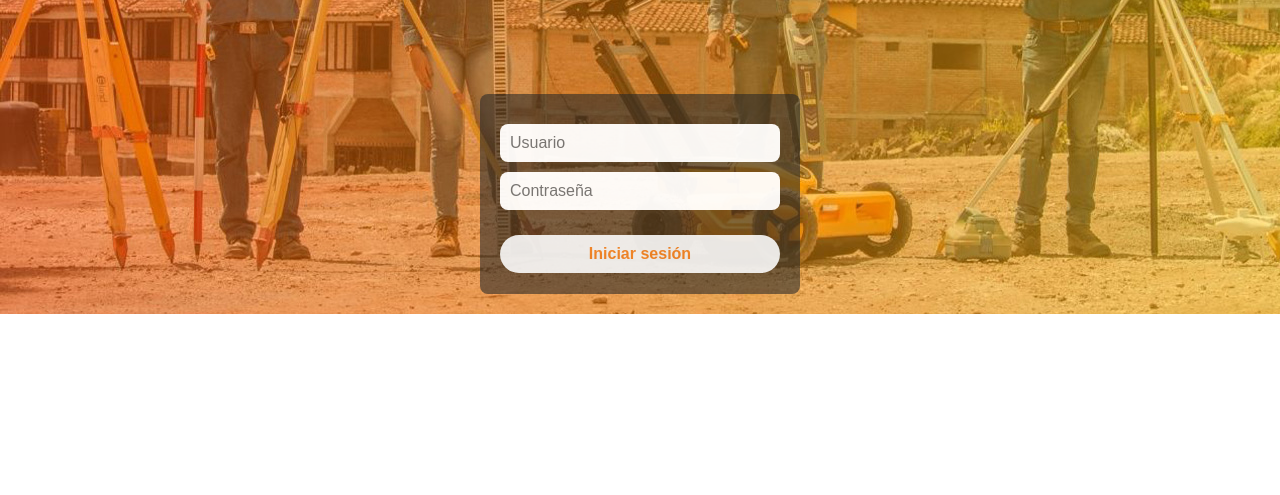
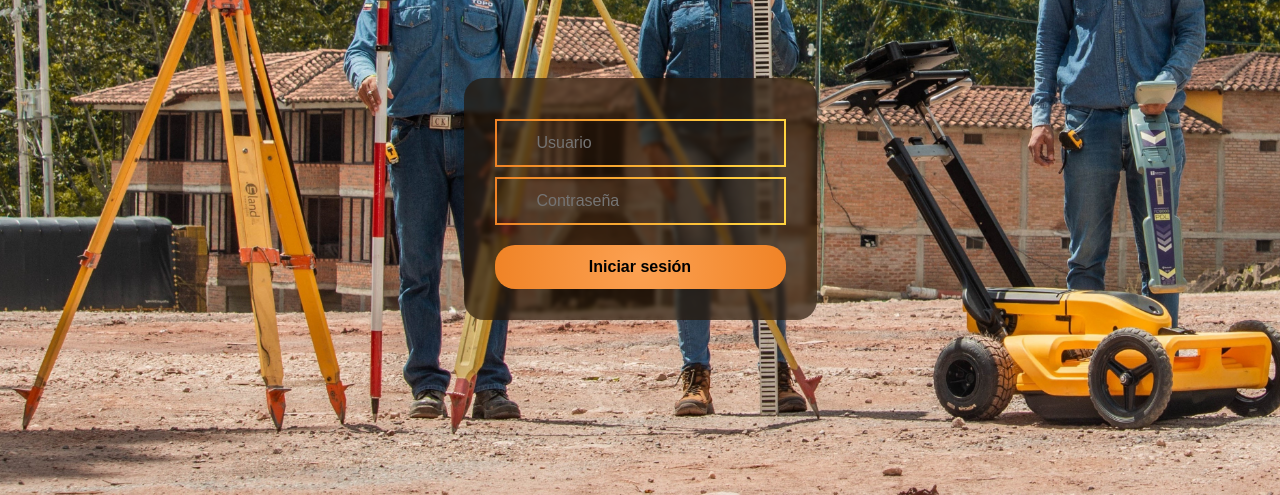
Before and after one commit to Aleja0308/topoconstrucciones_carteras, a Django app: page /login/ in a window 1280 px wide. Shown: the part 305-800 px from the top of the page. Run offline with Django 5.2, Linux system fonts and the light colour scheme.

Commit message:
Se arregla diseño de login

```diff
--- a/static/styles_login.css
+++ b/static/styles_login.css
@@ -13,73 +13,93 @@ html, body {
 }
 
 body{
-  background-image: url('images/fondo_login.jpg');
+  background-image: url(img/fondo.jpg);
   background-repeat: no-repeat;
-  background-size:calc(100%);
-  font-family: "Gill Sans Extrabold", Helvetica, sans-serif;
+  background-size: cover;
+  font-family: "Montserrat", Helvetica, sans-serif
 }
 
 .header_logo{
   display: flex;
   justify-content: center;
-  padding: 20px;
 }
 
 .logo{
-  height: 350px;
+  height: 280px;
+  align-items: center;
 }
 
 .login{
-  height: calc(100vh - 350px);
+  height: calc(100vh - 360px);
   display: flex;
   justify-content: center;
   align-items: center;
 }
 
+.text_container_ingreso{
+  font-size:small;
+  color: rgb(255, 255, 255);
+  line-height:calc(7px)
+}
+
 .card_login{
+  background-color: #251506a9;
+  border: 1px solid #241d1d00;
+  box-shadow: 0px 0px 25px #22222200;
+  backdrop-filter: blur(2px);
   display: flex;
-  flex-direction: column;
-  background-color: #2727279d;
-  opacity:calc(95%);
-  min-width: 320px;
-  border-radius: 8px;
-  padding: 20px;
-  height: 200px;
-  margin-bottom: 240px;
+  justify-content:center;
+  align-items: center;
+  min-width: 150px;
+  border-radius: 20px;
+  padding: 30px 30px;
+  height:auto;
 }
 
 .form_control{
-  display: flex;
-  gap: 5px;
+  display:flex;
+  flex-direction: column;
+  gap: 10px;
   padding: 5px;
-  border-radius: 30px;
+  border-radius: 10px;
+  width: 100%
 }
 
 .form_control--row{
   display: flex;
-  flex-direction: row;
-  gap: 8px;
+  flex-direction: column;
+  padding: 5px;
+  gap: 10px;
   font-size: small;
 }
 
 .form_input{
-  width: 100%;
   font-size: medium;
-  padding: 10px;
+  padding: 13px 40px;
   gap: 1rem;
-  border-radius: 8px;
-  color: #f08326;
-  border: none;
+  border-style: groove;
+  border-image: linear-gradient(to left, rgb(255, 210, 63) 10%, rgba(240, 131, 38, 1) 100%) 1;
+  color: #ffffff;
+  background-clip: padding-box;
+  background-color: transparent;
 }
 
 .form_button{
-  font-size: medium;
-  font-weight: 600;
+  font-size:medium;
+  font-weight: 700;
+  padding: 13px;
+  gap: 1rem;
+  border-radius: 20px;
+  border: none;
+  color: #000000;
+  background: rgb(240,131,38,1);
+  background: radial-gradient(circle, rgb(252, 161, 82) 1%, rgba(240,131,38,1) 100%);
+  margin-top: 20px;
   width: 100%;
-  padding: 10px;
-  gap: 1rem;
-  border-radius: 30px;
-  border: none;
-  color: #f08326;
-  margin-top: 25px;
+  transition: all .10s ease-in-out;
 }
+
+.form_button:hover{
+  background: rgb(240,131,38,1);
+  background: radial-gradient(circle, rgb(255, 210, 63) 1%, rgb(240,131,38,1) 100%);
+}
--- a/templates/layouts/index.html
+++ b/templates/layouts/index.html
@@ -6,8 +6,7 @@
   <meta charset="UTF-8">
   <meta name="viewport" content="width=device-width, initial-scale=1.0">
   <title>Topoconstrucciones</title>
-  <link rel="icon" href="{% static " images/topo_logo.png" %}" type="image/x-icon">
-  <link rel="stylesheet" href="{% static "" %}">
+  <link rel="icon" href="{% static "images/topo_logo.png" %}" type="image/x-icon">
 </head>
 
 <body>
--- a/templates/ver_cartera.html
+++ b/templates/ver_cartera.html
@@ -30,8 +30,6 @@
       <td>
         <button class="edit-button"
           onclick="window.location='{% url 'editar_cartera' pk=cartera.pk %}';">Editar</button>
-        <button class="delete-button"
-          onclick="window.location='{% url 'eliminar_cartera' pk=cartera.pk %}';">Eliminar</button>
       </td>
     </tr>
     {% empty %}
```
Also changed, not shown: static/styles_index_menu.css (added, +86 -0 lines), templates/forms/add_cartera.html (+2 -5 lines), templates/layouts/partials/menu.html (+7 -0 lines), static/images/fondo_login.jpg (deleted), static/img/fondo.jpg (added), static/img/topo_blanco_logo.png (renamed from static/images/topo_blanco_logo.png), static/img/topo_logo.png (renamed from static/images/topo_logo.png), static/styles_inicio.css (deleted).
